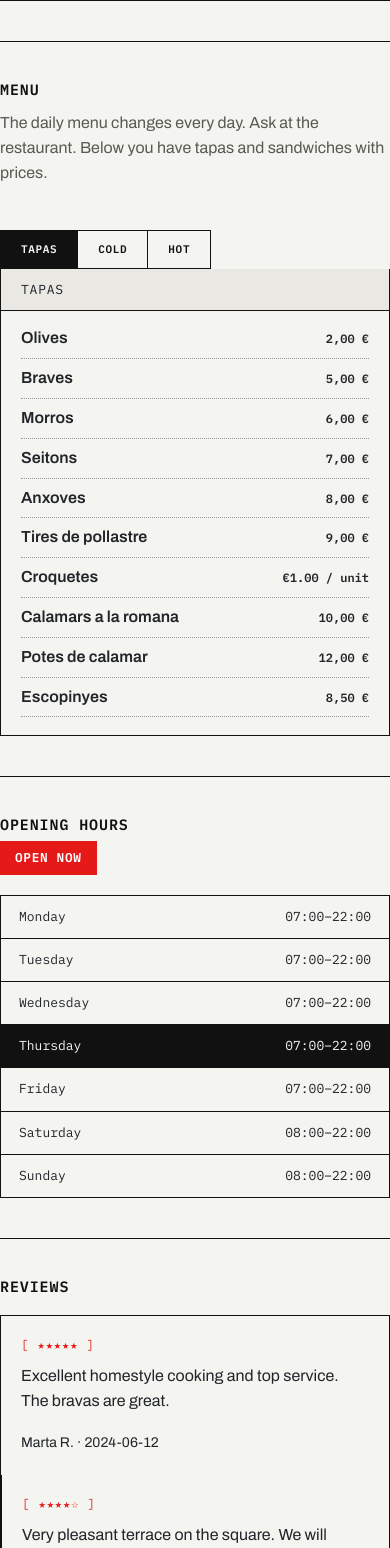
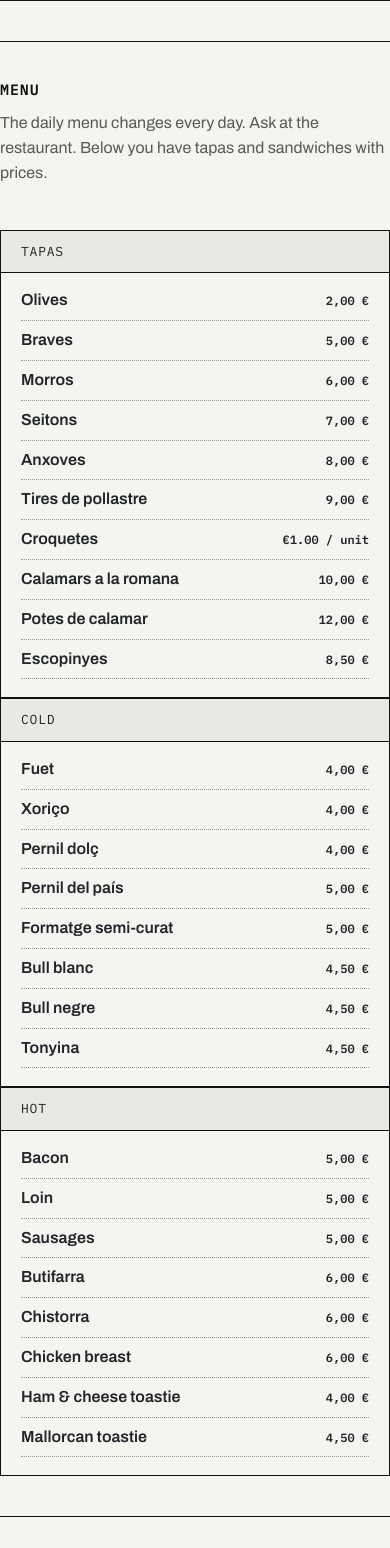
Before and after one commit to MallenK/BarRestaurantAteneuUnio, a PHP site: page / in a window 390 px wide. Shown: the part 2197-3745 px from the top of the page. Run offline with PHP 8.4, Linux system fonts and the light colour scheme; some libraries are stand-ins or nearby versions.

Commit message:
Restructure menu: split tabs into 3 separate visible columns
Replace tabbed menu interface (Tapes/Freds/Calents in a single
switchable panel) with a 3-column grid layout where all three
categories are always visible side by side.

- 3 columns on desktop (>1100px)
- 2 columns on tablet (640–1100px)
- 1 column on mobile (<640px)

Removes tab toggle logic from app.js since all menus are now static.

```diff
--- a/assets/css/styles.css
+++ b/assets/css/styles.css
@@ -115,13 +115,8 @@ nav a:hover{color:var(--red)}
 .mini-map iframe{border-radius:0;border:1px solid var(--ink);filter:grayscale(.6) contrast(1.05)}
 
 /* ===== CARTA ===== */
-.tabs{display:flex;gap:0;margin:20px 0 0;border:1px solid var(--ink);width:fit-content}
-.tab{appearance:none;border:0;border-right:1px solid var(--ink);background:var(--paper);border-radius:0;padding:10px 20px;font-weight:600;cursor:pointer;font-family:"IBM Plex Mono",monospace;font-size:11px;letter-spacing:.06em;text-transform:uppercase;color:var(--ink)}
-.tab:last-child{border-right:0}
-.tab[aria-selected="true"]{background:var(--ink);color:var(--paper)}
-.menu-card{padding:0;margin-top:0}
-.tabpanels{display:grid;grid-template-columns:1fr;gap:0}
-.menubox{background:var(--paper);border:1px solid var(--ink);border-top:0;padding:0}
+.menu-grid{display:grid;grid-template-columns:repeat(3,1fr);gap:0;margin-top:20px}
+.menubox{background:var(--paper);border:1px solid var(--ink);padding:0}
 .menubox .head{display:flex;align-items:center;gap:8px;padding:14px 20px;border-bottom:1px solid var(--ink);background:var(--paper-2)}
 .menubox .head h3{margin:0;font-size:13px;font-family:"IBM Plex Mono",monospace;letter-spacing:.06em}
 .menu-list{list-style:none;margin:0;padding:8px 20px 18px}
@@ -222,7 +217,7 @@ a:focus-visible,.btn:focus-visible,.tab:focus-visible{outline:2px solid var(--re
 .reveal.is-visible{opacity:1;transform:translateY(0)}
 
 /* ===== RESPONSIVE ===== */
-@media (max-width:1100px){.tabpanels{grid-template-columns:1fr}}
+@media (max-width:1100px){.menu-grid{grid-template-columns:repeat(2,1fr)}}
 @media (max-width:960px){
   .infostrip .inner{grid-template-columns:1fr}
   .features{grid-template-columns:1fr 1fr}
@@ -232,4 +227,5 @@ a:focus-visible,.btn:focus-visible,.tab:focus-visible{outline:2px solid var(--re
 }
 @media (max-width:640px){
   .hero-left h1{font-size:46px}
+  .menu-grid{grid-template-columns:1fr}
 }
--- a/index.html
+++ b/index.html
@@ -244,15 +244,9 @@ height="0" width="0" style="display:none;visibility:hidden"></iframe></noscript>
     <h2 data-i18n="carta.titulo">Carta</h2>
     <p class="sub measure" data-i18n="carta.sub">El menú del dia es modifica cada dia. Consulta’l al restaurant. A continuació, tapes i bocates amb preus.</p>
 
-    <div class="menu-card">
-      <div role="tablist" aria-label="Categories" class="tabs">
-        <button role="tab" class="tab" aria-selected="true" aria-controls="panel-tapes" id="tab-tapes" data-i18n="carta.tapes">Tapes</button>
-        <button role="tab" class="tab" aria-selected="false" aria-controls="panel-freds" id="tab-freds" data-i18n="carta.freds">Freds</button>
-        <button role="tab" class="tab" aria-selected="false" aria-controls="panel-calents" id="tab-calents" data-i18n="carta.calents">Calents</button>
-      </div>
-
-      <div class="tabpanels">
-        <div id="panel-tapes" role="tabpanel" aria-labelledby="tab-tapes" class="menubox">
+    <div class="menu-grid">
+      <!-- TAPES -->
+      <div class="menubox">
         <div class="head"><h3 data-i18n="carta.tapes">Tapes</h3></div>
         <ul class="menu-list">
           <li class="menu-item"><span class="name">Olives</span><span class="dots" aria-hidden="true"></span><span class="price badge">2,00 €</span></li>
@@ -268,7 +262,8 @@ height="0" width="0" style="display:none;visibility:hidden"></iframe></noscript>
         </ul>
       </div>
 
-        <div id="panel-freds" role="tabpanel" aria-labelledby="tab-freds" class="menubox" hidden>
+      <!-- FREDS -->
+      <div class="menubox">
         <div class="head"><h3 data-i18n="carta.freds">Freds</h3></div>
         <ul class="menu-list">
           <li class="menu-item"><span class="name">Fuet</span><span class="dots" aria-hidden="true"></span><span class="price badge">4,00 €</span></li>
@@ -282,7 +277,8 @@ height="0" width="0" style="display:none;visibility:hidden"></iframe></noscript>
         </ul>
       </div>
 
-        <div id="panel-calents" role="tabpanel" aria-labelledby="tab-calents" class="menubox" hidden>
+      <!-- CALENTS -->
+      <div class="menubox">
         <div class="head"><h3 data-i18n="carta.calents">Calents</h3></div>
         <ul class="menu-list">
           <li class="menu-item"><span class="name" data-i18n="calents.bacon">Bacó</span><span class="dots" aria-hidden="true"></span><span class="price badge">5,00 €</span></li>
@@ -294,7 +290,6 @@ height="0" width="0" style="display:none;visibility:hidden"></iframe></noscript>
           <li class="menu-item"><span class="name" data-i18n="calents.bikini">Bikini</span><span class="dots" aria-hidden="true"></span><span class="price badge">4,00 €</span></li>
           <li class="menu-item"><span class="name" data-i18n="calents.bikiniMallorqui">Bikini Mallorquí</span><span class="dots" aria-hidden="true"></span><span class="price badge">4,50 €</span></li>
         </ul>
-        </div>
       </div>
     </div>
   </div>
```
Also changed, not shown: assets/js/app.js (+0 -26 lines). Lines whose indentation alone changed are shown as unchanged.
